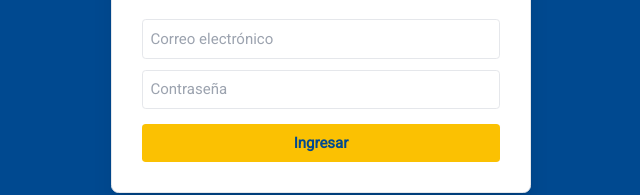
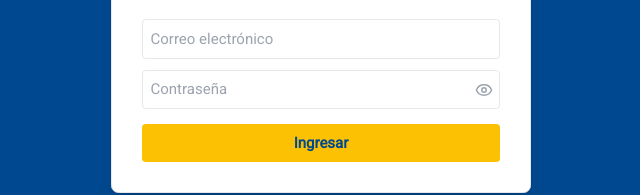
Before and after one commit to DkMithos/oc-system, a React (Vite) app: page / in a window 1280 px wide. Shown: the part 452-647 px from the top of the page, without its empty margins (319-959 px from the left). Built offline with nearby package versions, Linux system fonts and the light colour scheme; no server answers.

Commit message:
UX: agregar toggle mostrar/ocultar contraseña en Login

```diff
--- a/src/pages/Login.jsx
+++ b/src/pages/Login.jsx
@@ -6,7 +6,7 @@ import { useNavigate } from "react-router-dom";
 import { doc, getDoc } from "firebase/firestore";
 import { db } from "../firebase/config";
 import logo from "../assets/Logo_Login.png";
-import { AlertCircle } from "lucide-react";
+import { AlertCircle, Eye, EyeOff } from "lucide-react";
 
 const Login = () => {
   const navigate = useNavigate();
@@ -14,6 +14,7 @@ const Login = () => {
   const [password, setPassword] = useState("");
   const [error, setError] = useState("");
   const [cargando, setCargando] = useState(false);
+  const [mostrarPassword, setMostrarPassword] = useState(false);
 
   const handleLogin = async (e) => {
     e.preventDefault();
@@ -76,14 +77,25 @@ const Login = () => {
           className="w-full p-2 border rounded mb-3 focus:outline-none focus:ring-2 focus:ring-[#fbc102]"
           required
         />
+        <div className="relative mb-4">
           <input
-          type="password"
+            type={mostrarPassword ? "text" : "password"}
             placeholder="Contraseña"
             value={password}
             onChange={(e) => { setPassword(e.target.value); setError(""); }}
-          className="w-full p-2 border rounded mb-4 focus:outline-none focus:ring-2 focus:ring-[#fbc102]"
+            className="w-full p-2 pr-10 border rounded focus:outline-none focus:ring-2 focus:ring-[#fbc102]"
             required
           />
+          <button
+            type="button"
+            onClick={() => setMostrarPassword((v) => !v)}
+            className="absolute right-2 top-1/2 -translate-y-1/2 text-gray-400 hover:text-gray-600 transition-colors"
+            tabIndex={-1}
+            aria-label={mostrarPassword ? "Ocultar contraseña" : "Mostrar contraseña"}
+          >
+            {mostrarPassword ? <EyeOff size={18} /> : <Eye size={18} />}
+          </button>
+        </div>
         <button
           type="submit"
           disabled={cargando}
```
Lines whose indentation alone changed are shown as unchanged.
